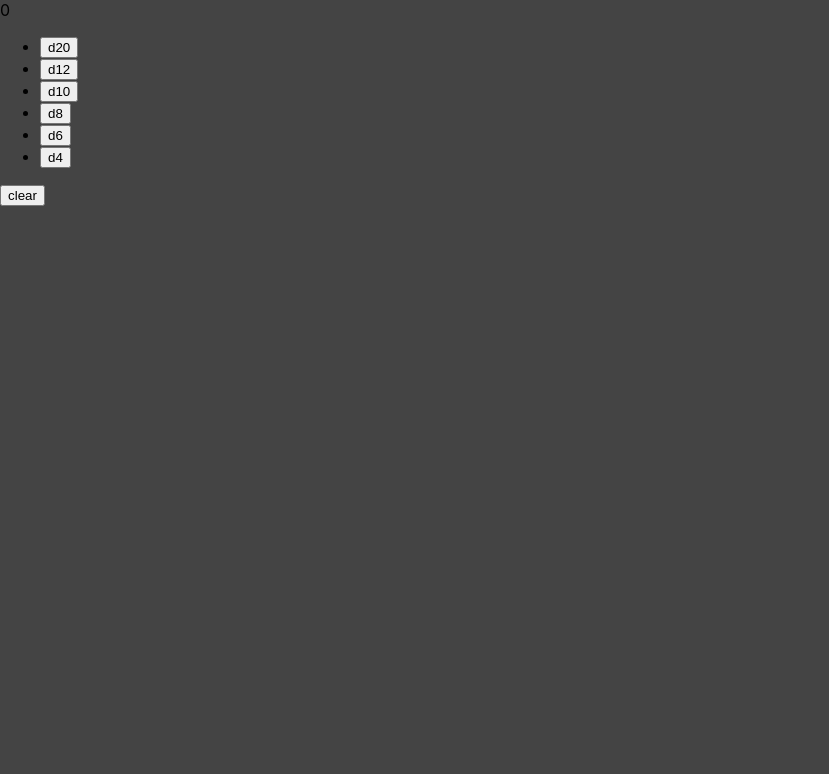
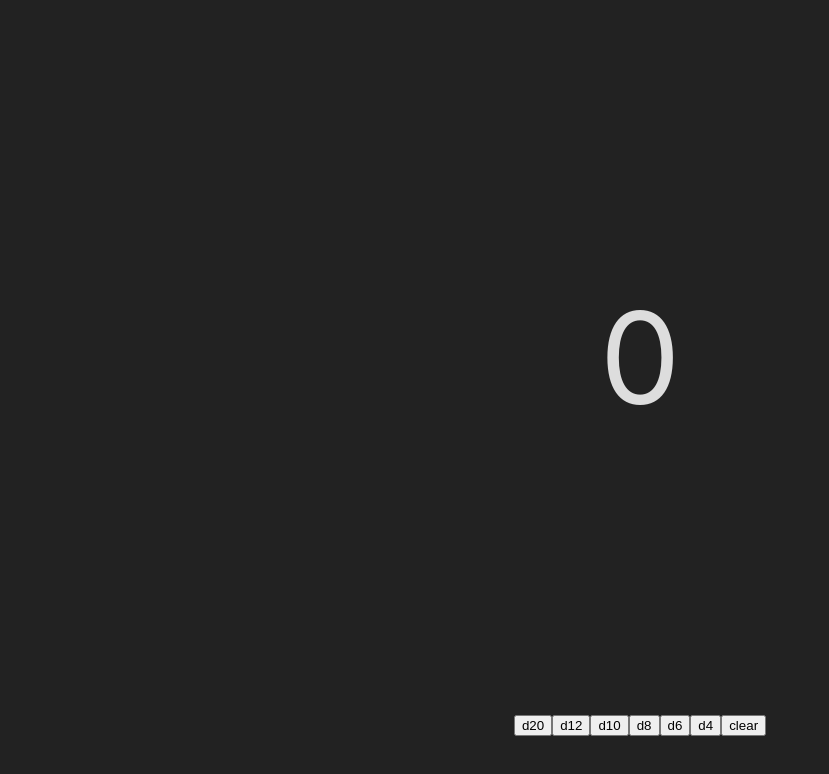
Before and after one commit to mysterycommand/dicey, a React (Create React App) app: page / in a window 1280 px wide. Shown: the top 774 px of the page, without its empty margins (0-829 px from the left). Built offline with nearby package versions, Linux system fonts and the light colour scheme.

Commit message:
feat: some initial styling

```diff
--- a/src/components/App/App.css
+++ b/src/components/App/App.css
@@ -1,5 +1,50 @@
+.App,
+.App-value,
+.App-controls,
+.App-dice,
+.App-die {
+  display: flex;
+  align-items: center;
+  justify-content: center;
+}
+
 .App {
   width: 100%;
   height: 100%;
-  background-color: #444444;
+
+  background-color: #222222;
+  color: #dddddd;
+
+  flex-direction: column;
 }
+
+.App-value {
+  font-size: 8rem;
+  flex: 1 1 100%;
+}
+
+.App-controls {
+  margin-bottom: 4rem;
+  position: relative;
+}
+
+.App-dice {
+  margin: 0;
+  padding: 0;
+  list-style-type: none;
+}
+
+.App-d-button {
+  font-size: 2rem;
+  border: 0;
+  background: #dddddd;
+}
+
+.App-clear-button {
+  font-size: 1rem;
+  border: 0;
+  background: transparent;
+  color: #dddddd;
+  position: absolute;
+  right: -4rem;
+}
```
